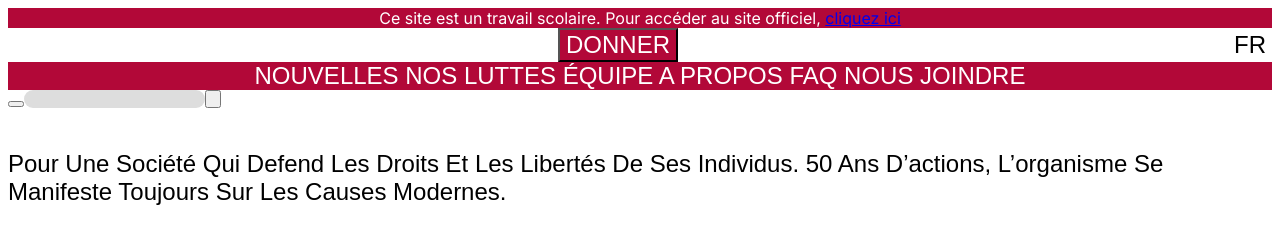
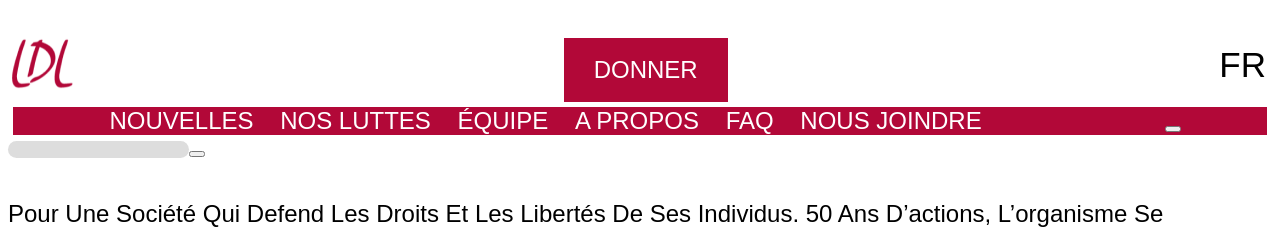
Before and after one commit to samesthumain/droits-et-libertes--la-cuisine, a PHP site: page / in a window 1280 px wide. Shown: the top 229 px of the page. Run offline with PHP 8.4, Linux system fonts and the light colour scheme; some web fonts are replaced.

Commit message:
aider a refiner le button donner et un peu le menu

```diff
--- a/index.html
+++ b/index.html
@@ -2,7 +2,9 @@
 <html lang="en">
   <head>
     <meta charset="UTF-8" />
+
     <link rel="stylesheet" href="style.css" />
+
     <meta name="viewport" content="width=device-width, initial-scale=1.0" />
     <title>Document</title>
   </head>
@@ -20,13 +22,10 @@
     <p>
         Répertoire GitHub du projet: <a href="https://github.com/samesthumain/droits-et-libertes--la-cuisine">droits-et-libertes--la-cuisine</a>
     </p-->
-
-      <div class="banniere texte-banniere">Ce site est un travail scolaire. Pour accéder au site officiel, <a href="https://liguedesdroits.ca/">cliquez ici</a> </div>
-
     <div class="full-header">
       <!--HEADER-->
       <div class="main-header">
-        <div class="logo"></div>
+        <div class="logo"><img src="../sources/medias/image/logo_small.png"></div>
         <button class="donation h3">DONNER</button>
         <button class="bouton-langue">FR</button>
       </div>
@@ -42,9 +41,6 @@
             <a class="menu-title">NOUS JOINDRE</a>
           </div>
         </div>
-
-      </div>
-      <div class="header-row-2">
         <nav class="navbar navbar-dark bg-dark">
           <button
             class="navbar-toggler"
@@ -60,13 +56,11 @@
             <span class="navbar-toggler-icon"></span>
           </button>
         </nav>
-
+      </div>
       <!--onglet de recherche-->
-
       <input class="search" type="text" placeholder="" /><button type="submit">
         <i></i>
       </button>
-    </div>
     </div>
 
     <!--MAIN-->
@@ -86,7 +80,7 @@
         <div class="mySlides fade">
           <div class="numbertext">1 / 3</div>
           <img
-            src="/droits-et-libertes--la-cuisine/sources/medias/131524175_cropped.jpg"
+            src="../sources/medias/131524175_cropped.jpg"
             style="width: 100%"
           />
           <div class="text">Caption Text</div>
--- a/style.css
+++ b/style.css
@@ -47,14 +47,14 @@
   text-align: center;
 }
 
-/*.logo{
-    background-image: url(/sources/medias/image/logo_small.png);
-}*/
 .main-header {
   background-color: #ffffff;
   text-align: center;
   display: flex;
   justify-content: space-between;
+}
+.main-header .logo {
+  margin-top: 20px;
 }
 .main-header .donation {
   background-color: #B20838;
@@ -62,14 +62,19 @@
   font-family: "Jockey One", sans-serif;
   font-size: 24px;
   text-transform: capitalize;
+  border-style: none;
+  padding-right: 30px;
+  padding-left: 30px;
+  margin-top: 30px;
 }
 .main-header .bouton-langue {
   border: none;
   font-family: "Jockey One", sans-serif;
-  font-size: 24px;
+  font-size: 35px;
   text-transform: capitalize;
   background-color: #ffffff;
   color: #000000;
+  margin-top: 20px;
 }
 
 .search {
@@ -89,10 +94,10 @@
   font-size: 24px;
   display: flex;
   justify-content: space-around;
+  margin: 5px;
 }
-
-.header-row-2 {
-  display: flex;
+.main-navbar .menu-title {
+  margin: 10px;
 }
 
 h1, .h1 {
--- a/style.scss
+++ b/style.scss
@@ -54,6 +54,7 @@ p, .p{
 
 //HEADER
 
+
 //MAIN
 
 .nouvelles-title{
```
Also changed, not shown: partials-scss/_header.scss (+16 -7 lines), 1 other file. Lines whose indentation alone changed are shown as unchanged.
